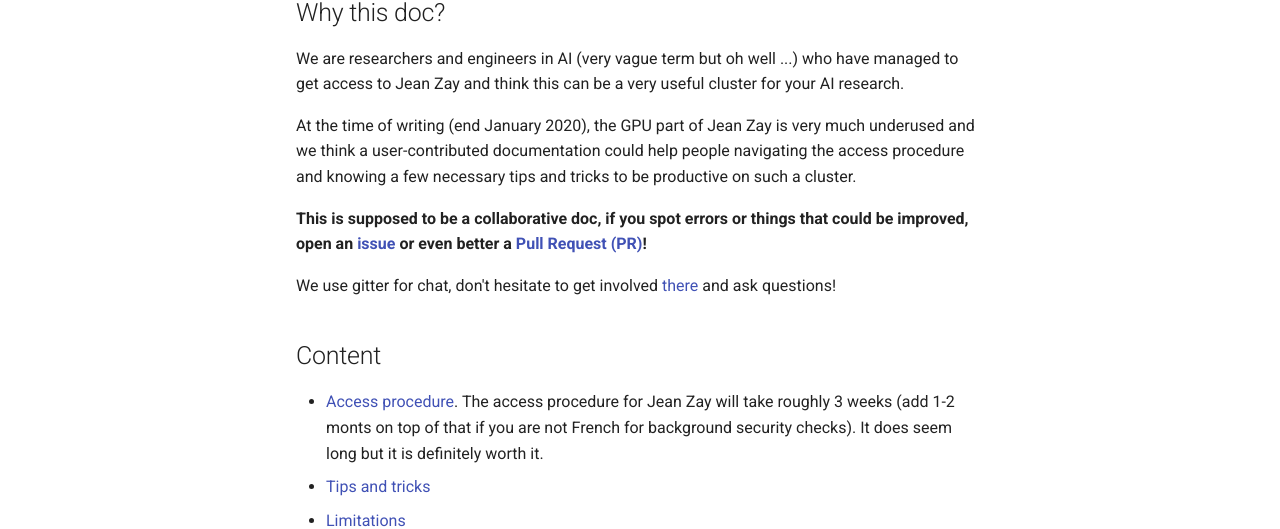
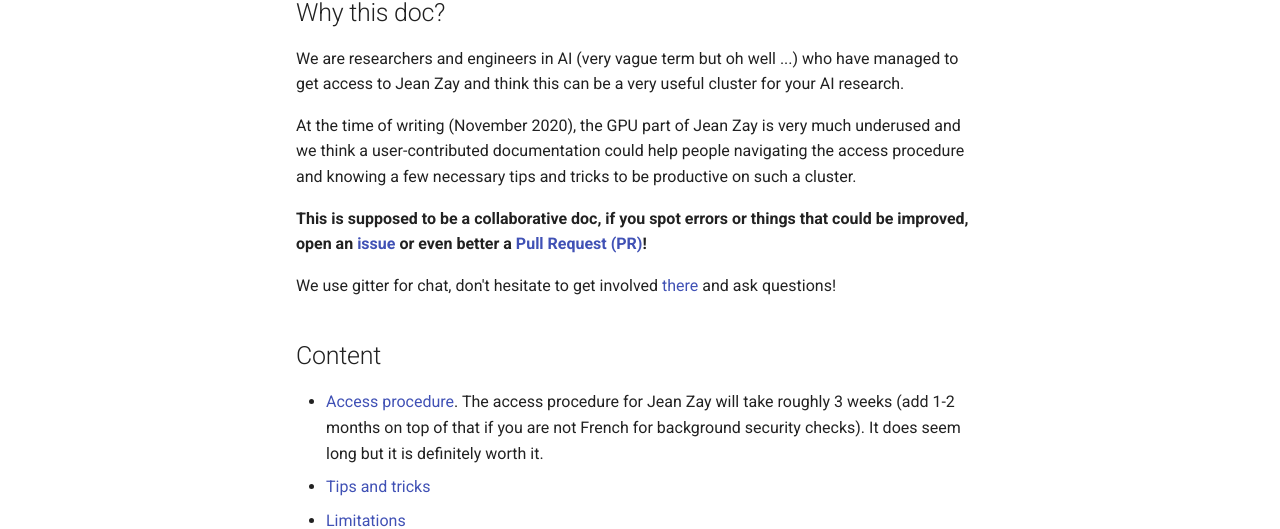
Before and after one commit to jean-zay-users/jean-zay-doc, an MkDocs documentation site: the page built from docs/index.md, in a window 1280 px wide and 900 px high. Shown: the part 334-863 px from the top of the window. Built offline with MkDocs 1.6.1 and Material for MkDocs 9.7.7, drawn with Linux system fonts in a browser that asks for light colours; comment, search, counter and statistics services are not loaded.

Commit message:
A few enhancements after looking at doc generated with mkdocs.

```diff
--- a/docs/index.md
+++ b/docs/index.md
@@ -9,8 +9,8 @@
 have managed to get access to Jean Zay and think this can be a very useful
 cluster for your AI research.
 
-At the time of writing (end January 2020), the GPU part of Jean Zay is very
-much underused and we think a user-contributed documentation could help people
+At the time of writing (November 2020), the GPU part of Jean Zay is very much
+underused and we think a user-contributed documentation could help people
 navigating the access procedure and knowing a few necessary tips and tricks to
 be productive on such a cluster.
 
@@ -26,9 +26,9 @@
 ## Content
 
 - [Access procedure](./access-procedure.md). The access procedure for Jean Zay
-  will take roughly 3 weeks (add 1-2 monts on top of that if you are not French
-  for background security checks). It does seem long but it is definitely worth
-  it.
+  will take roughly 3 weeks (add 1-2 months on top of that if you are not
+  French for background security checks). It does seem long but it is definitely
+  worth it.
 - [Tips and tricks](./tips-and-tricks.md)
 - [Limitations](./limitations.md)
 - Example scripts: [PyTorch examples](./examples/pytorch), [Tensorflow
--- a/mkdocs.yml
+++ b/mkdocs.yml
@@ -36,8 +36,9 @@
   social:
     - icon: material/github
       link: https://github.com/jean-zay-users
-#    - icon: material/twitter
-#      link: https://twitter.com/clinica_run
+    - icon: fontawesome/brands/gitter
+      title: test
+      link: https://gitter.im/jean-zay-users/jean-zay-doc
     - icon: material/earth
       link: http://www.idris.fr/jean-zay/
 
@@ -48,6 +49,7 @@
   - footnotes
   - pymdownx.details
   - pymdownx.superfences
+  - pymdownx.magiclink
   - toc:
       permalink: True
 
```
Also changed, not shown: docs/access-procedure.md (+22 -21 lines), docs/tips-and-tricks.md (+10 -5 lines).
